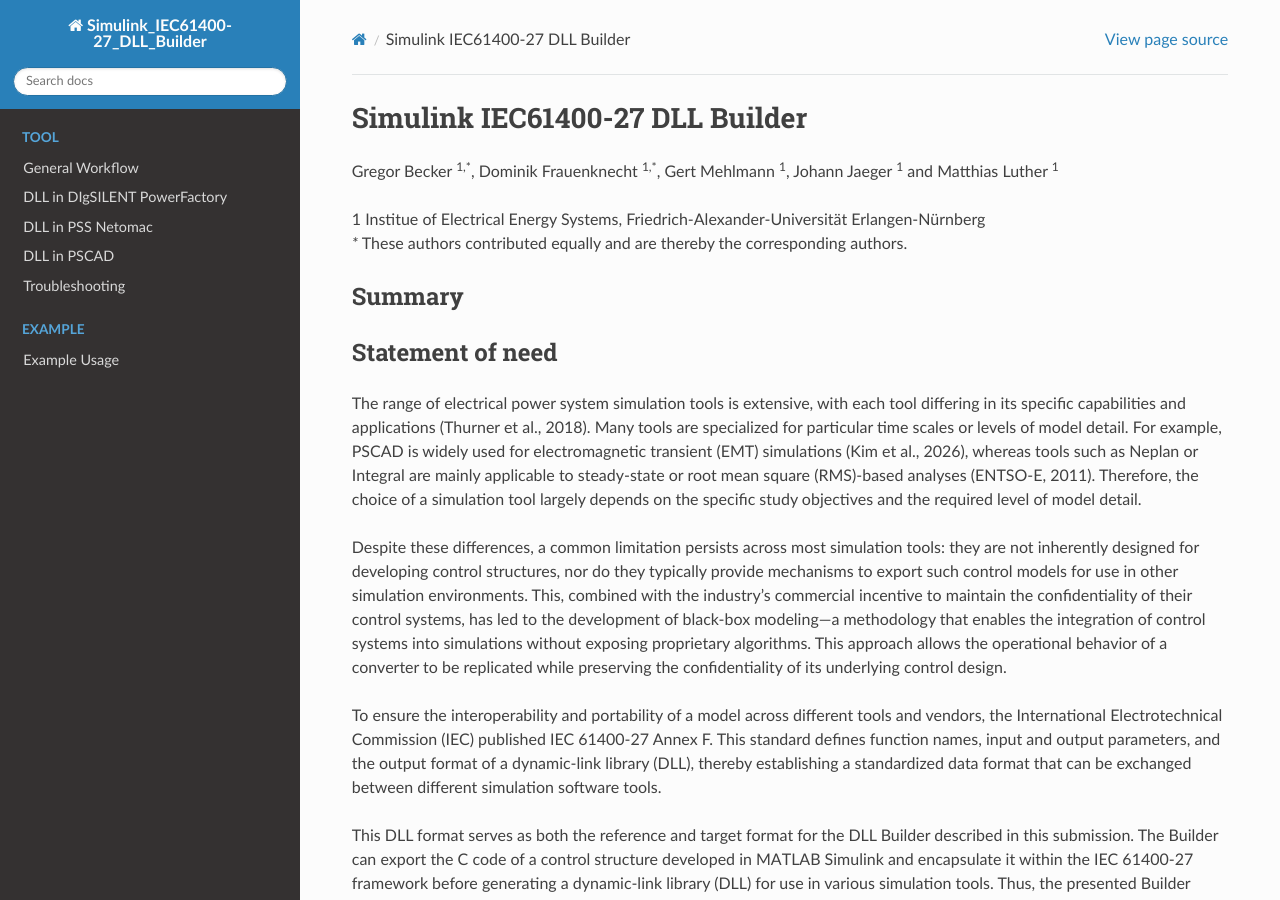
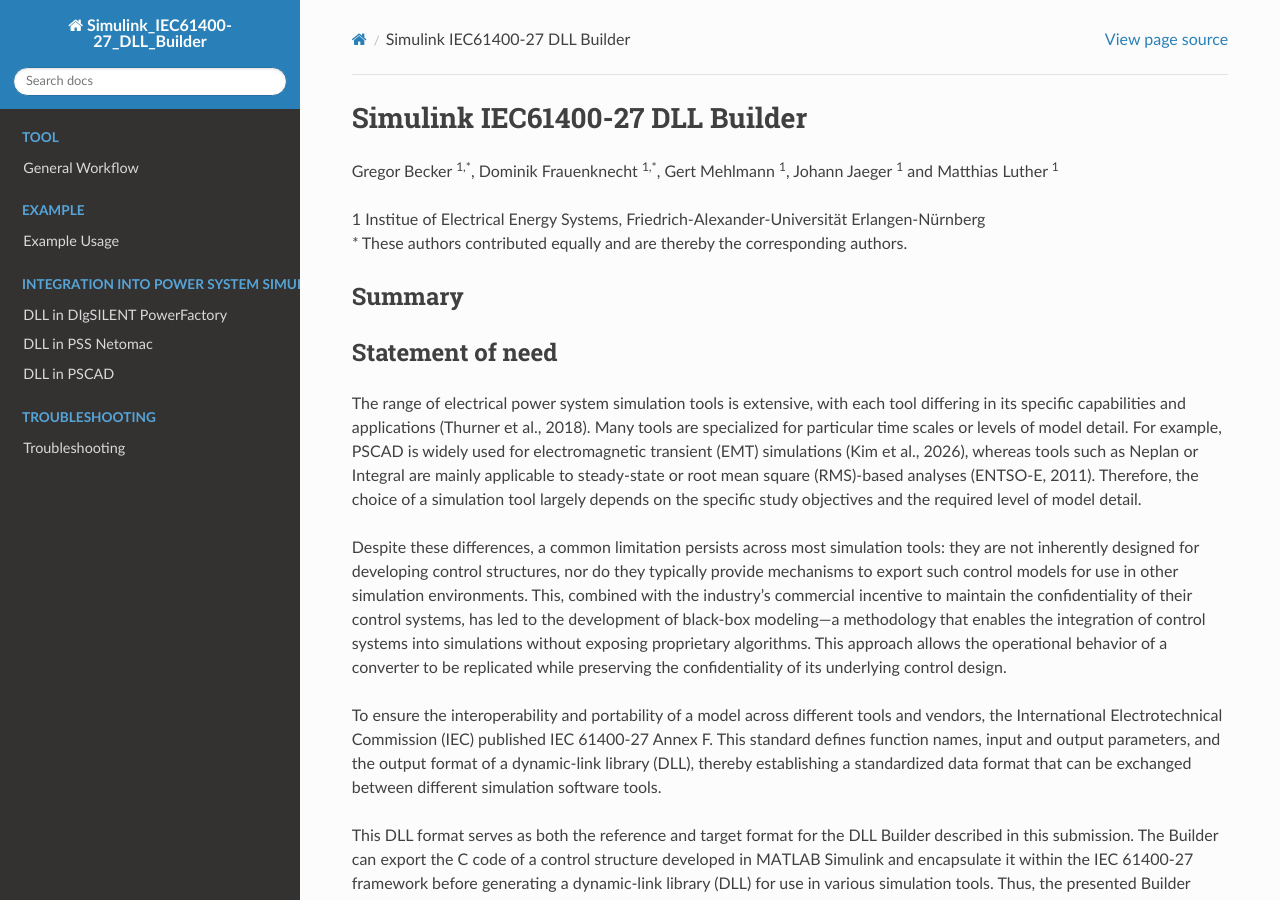
Before and after one commit to Institute-of-Electrical-Energy-Systems/SIMULINK_DLL_Builder, a Sphinx documentation site: the page built from docs/index.rst, in a window 1280 px wide and 900 px high. Built offline with Sphinx 7.4.7 and the Read the Docs theme 3.1.0, drawn with Linux system fonts in a browser that asks for light colours; formulas are drawn with MathJax 3.

Commit message:
Update documentation

```diff
--- a/docs/index.rst
+++ b/docs/index.rst
@@ -68,3 +64,19 @@
    :caption: Example
 
    example_usage
+
+.. toctree::
+   :maxdepth: 3
+   :hidden:
+   :caption: Integration into power system simulation
+
+   DLL_in_PF
+   DLL_in_Netomac
+   DLL_in_PSCAD
+
+.. toctree::
+   :maxdepth: 3
+   :hidden:
+   :caption: Troubleshooting
+
+   troubleshooting
```
Also changed, not shown: other parts of docs/index.rst (+0 -4 lines), docs/images/IECBlockConfiguration.png, docs/images/IECBlockInitialconditions.png, docs/images/IECBlockModelparameter.png, docs/images/Multimeter2.png.
